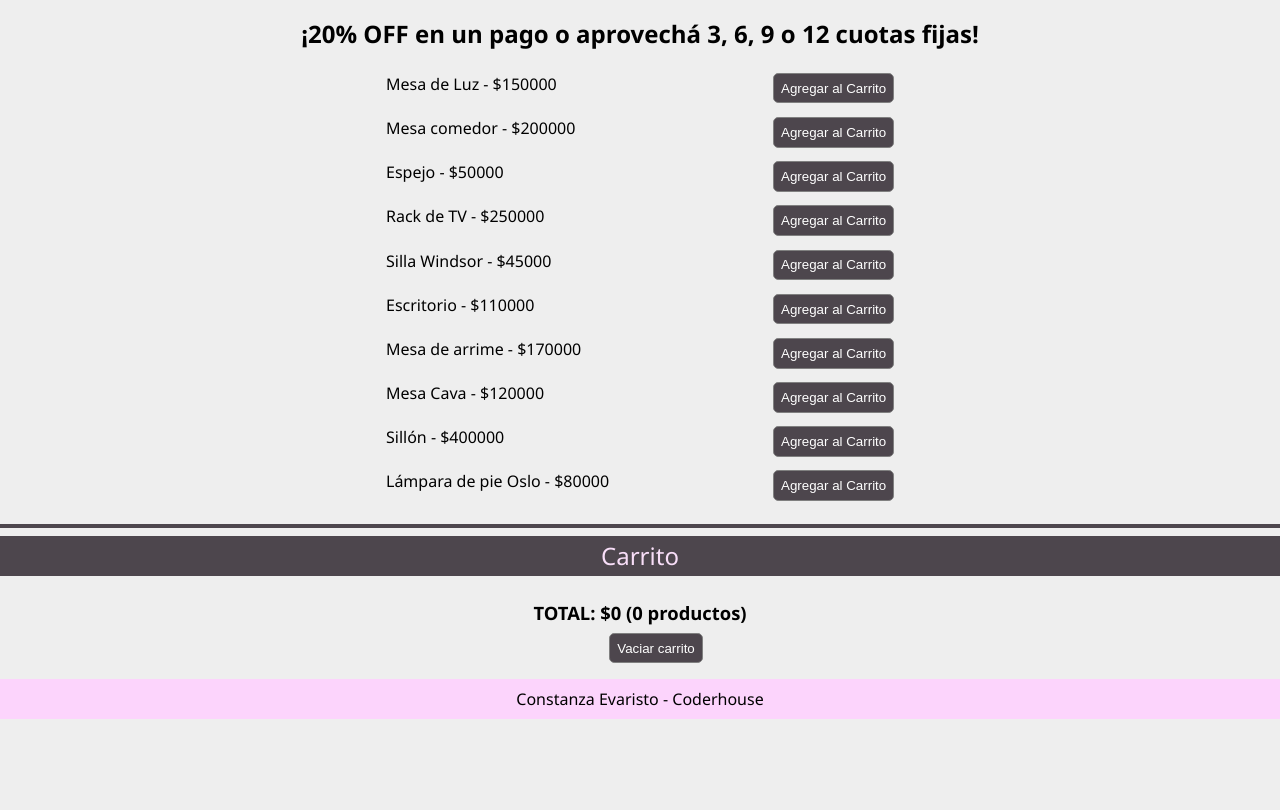
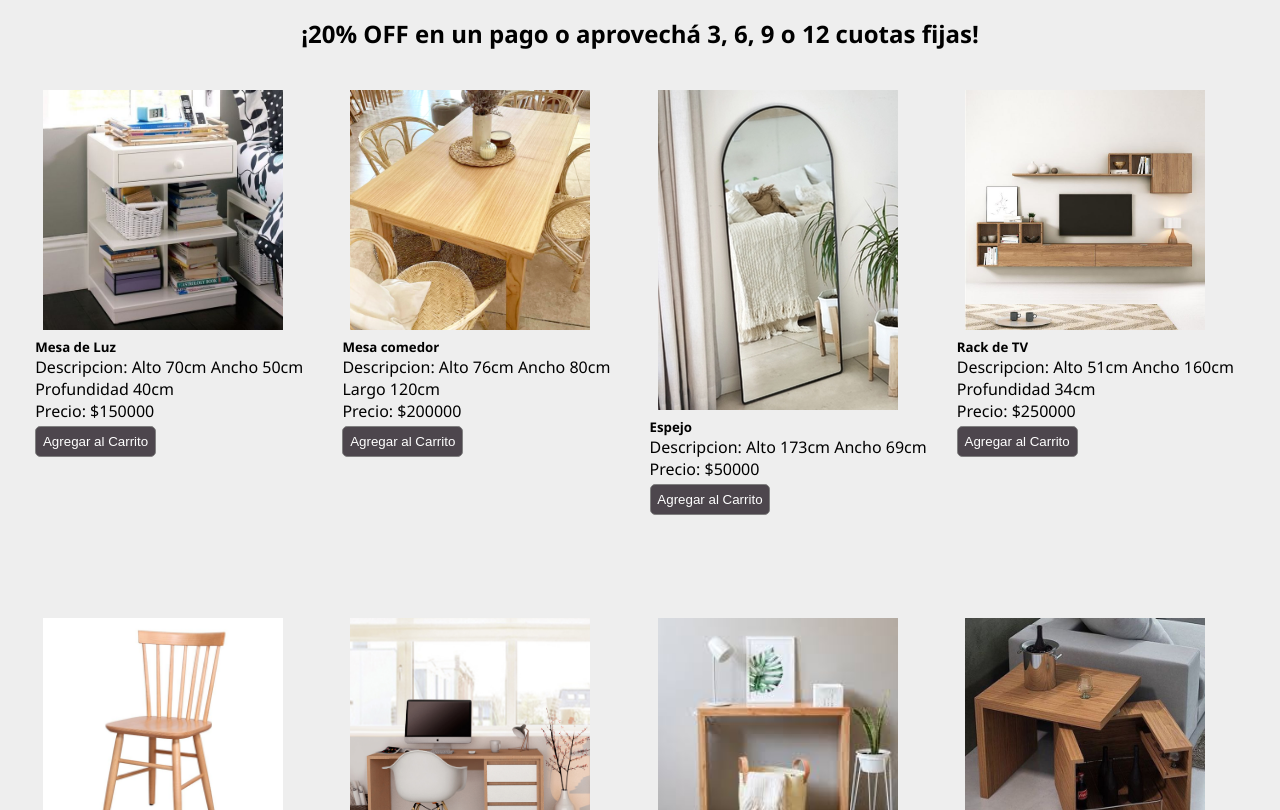
Before and after one commit to connievaristo/PreEntrega1Evaristo, a plain HTML site: page products.html in a window 1280 px wide. Shown: the part 142-952 px from the top of the page. Before the commit the page ends 861 px from the top, so only its background shows below. Drawn offline with nearby package versions, Linux system fonts and the light colour scheme; some packages are replaced by stand-ins of ours; a script that the page names is missing.

Commit message:
productosjson & librerias

```diff
--- a/css/styles.css
+++ b/css/styles.css
@@ -207,6 +207,24 @@ form input{
     font-weight: 500;
 }
 
+.tarjetas{
+    display: flex;
+    flex-direction: row;
+    justify-content: space-evenly;
+    flex-wrap: wrap;
+    gap: 1rem;
+    padding: 2rem;
+}
+
+.card{
+    align-items: center;
+}
+
+.card img{
+    width: 16rem;
+    padding: .5rem;
+}
+
 #carrito div{
     margin: 0.4rem;
 }
@@ -225,15 +243,18 @@ form input{
     margin: 0.425rem;
 }
 
-.vaciarCart, .botonGrey {
+.vaciarCart, .botonGrey, .comprar {
+    margin-top: 0.25rem;
     padding: 0.425rem;
-    margin-left:2rem;
     border-radius: 0.325rem;
     border: 0.025rem solid gray;
     background-color: #4d464d;
     color: white;
 }
 
+.swal2-confirm {
+    background-color: #4d464d !important;
+}
 
 footer {
     height: 5%;
--- a/js/index.js
+++ b/js/index.js
@@ -2,7 +2,7 @@ const containerGaleria = document.querySelector('.slide');
 const controlAnt = document.querySelector('.controlAnt');
 const controlSig = document.querySelector('.controlSig');
 const fotos = [
-    { nombre: 'Rack de TV', precio: 250000 }, { nombre: 'Mesa Cava', precio: 120000 }, { nombre: 'Sillón', precio: 400000 }, { nombre: 'Mesa de Luz', precio: 150000 }];
+    { nombre: 'Rack_de_TV',product: 'Rack de TV', precio: 250000 }, { nombre: 'Mesa_Cava', product: 'Mesa Cava', precio: 120000 }, { nombre: 'Sillon',product: 'Sillón', precio: 400000 }, { nombre: 'Mesa_de_Luz', product: "Mesa de Luz", precio: 150000 }];
 let currentIndex = 0;
 
 const formCalcularCuotas = document.getElementById('formCalcularCuotas');
@@ -20,7 +20,7 @@ function crearGaleria() {
         image.src = `img/${img.nombre}.jpg`; //Paso parámetro img
         image.alt = `img ${index + 1}`;
         const p = document.createElement('p');
-        p.textContent = `${img.nombre} - $${img.precio}`;
+        p.textContent = `${img.product} - $${img.precio}`;
         li.appendChild(image);
         li.appendChild(p);
         if (index === 0) {
--- a/js/products.js
+++ b/js/products.js
@@ -1,65 +1,40 @@
-//Agregar productos al HTML
-const productos = [{
-    id: 1,
-    product: "Mesa de Luz",
-    precio: 150000
-},
-{
-    id: 2,
-    product: "Mesa comedor",
-    precio: 200000
-},
-{
-    id: 3,
-    product: "Espejo",
-    precio: 50000
-},
-{
-    id: 4,
-    product: "Rack de TV",
-    precio: 250000
-},
-{
-    id: 5,
-    product: "Silla Windsor",
-    precio: 45000
-},
-{
-    id: 6,
-    product: "Escritorio",
-    precio: 110000
-},
-{
-    id: 7,
-    product: "Mesa de arrime",
-    precio: 170000
-},
-{
-    id: 8,
-    product: "Mesa Cava",
-    precio: 120000
-},
-{
-    id: 9,
-    product: "Sillón",
-    precio: 400000
-},
-{
-    id: 10,
-    product: "Lámpara de pie Oslo",
-    precio: 80000
+
+const cardsProd = document.getElementById('cards');
+let productos = []; // Declaro productos como una variable global
+
+//Función para traer Productos de productos.json
+const peticionProductos = async () => {
+    const respuesta = await fetch('productos.json');
+    const datos = await respuesta.json();
+    productos = datos; // Asignamos los datos a la variable global productos
+    for (let item of datos) {
+        const card = document.createElement('div');
+        card.innerHTML = `
+            <div class="card" style="width: 18rem; height: 32rem;">
+                <img class="card-img-top" src=${item.imagen} alt=${item.product} />
+                <div class="card-body">
+                    <h5>${item.product}</h5>
+                    <p class="card-text">Descripcion: ${item.descripcion}</p>
+                    <p class="card-text">Precio: $${item.precio}</p>
+                    <button href="#" class="botonGrey" onclick="addToCart(${item.id}, 1)">Agregar al Carrito</button>
+                </div>
+            </div>
+        `;
+        cardsProd.appendChild(card);
+    }
 }
-];
 
-let cart = cargarCartdeLocalStorage(); //Declaro abajo
+peticionProductos();
 
-//Función para agregar producto al carrito
+let cart = cargarCartdeLocalStorage(); // Declaro abajo
+
+// Función para agregar producto al carrito
 function addToCart(productID, cantidad) {
-    const producto = productos.find(p => p.id === productID); //Guardo al producto ahí cuando lo encuentro
-    if (!producto) { //Si no encuentro producto
+    const producto = productos.find(p => p.id === productID); // Guardo al producto ahí cuando lo encuentro
+    if (!producto) { // Si no encuentro producto
         console.error("Product not found");
         return;
-    };
+    }
 
     const cartItem = cart.find(item => item.id === productID);
 
@@ -75,66 +50,97 @@ function addToCart(productID, cantidad) {
             precioTotal: cantidad * producto.precio
         });
     }
+
+    Toastify({
+        text: "Producto agregado al carrito",
+        className: "info",
+        gravity: "bottom",
+        style: {
+          background: "#4d464d",
+        },
+        duration: 1000
+      }).showToast();
+
     guardarCartEnLocalStorage();
     renderCart();
-};
+}
 
-//Función para crear al elemento del producto para que se vea
-function renderProductos() {
-    const listaProducto = document.getElementById('sectionProd');
-    listaProducto.innerHTML = '';
-    productos.forEach(producto => {
-        const productoDiv = document.createElement('div');
-        productoDiv.innerHTML = `<p>${producto.product} - $${producto.precio}</p>
-        <button onclick="addToCart(${producto.id},1)" class="botonGrey">Agregar al Carrito</button>`;
-        listaProducto.appendChild(productoDiv);
-    });
-};
-
-//Función para crear lista  del carrito
+// Función para crear lista del carrito
 function renderCart() {
     const carritoDiv = document.getElementById('carrito');
     carritoDiv.innerHTML = '';
     cart.forEach(item => {
         const itemDiv = document.createElement('div');
-        itemDiv.innerHTML = `<p>ID: ${item.id} Nombre: ${item.product} Cantidad: ${item.cantidad} Precio total: $${item.precioTotal}</p>`;
+        itemDiv.innerHTML = `
+            <p>ID: ${item.id} Nombre: ${item.product} Cantidad: ${item.cantidad} Precio total: $${item.precioTotal}</p>`;
         carritoDiv.appendChild(itemDiv);
     });
-    const cantidadItems = cart.reduce((acumulador, item) => acumulador + item.cantidad, 0)
-    const totalItems = cart.reduce((acumulador, item) => acumulador + item.precioTotal, 0)
+
+    const cantidadItems = cart.reduce((acumulador, item) => acumulador + item.cantidad, 0);
+    const totalItems = cart.reduce((acumulador, item) => acumulador + item.precioTotal, 0);
     const totalP = document.createElement('p');
     totalP.className = 'totalCarrito';
     totalP.innerHTML = `TOTAL: $${totalItems} (${cantidadItems} productos)`;
     carritoDiv.appendChild(totalP);
 
-    const buttonLimpiar = document.createElement('button');
-    buttonLimpiar.className = 'vaciarCart';
-    buttonLimpiar.textContent = 'Vaciar carrito';
-    carritoDiv.appendChild(buttonLimpiar);
-    buttonLimpiar.addEventListener('click', limpiarCarrito);
+    //Declaro que siempre que el carrito esté vacío diga "No hay productos en el carrito"
+    if (cantidadItems === 0 && totalItems === 0) {
+        const carritoDiv = document.getElementById('carrito');
+        carritoDiv.innerHTML = 'No hay productos en el carrito'; // limpio
+    } else {
+        const buttonComprar = document.createElement('button');
+        buttonComprar.className = 'comprar';
+        buttonComprar.textContent = 'COMPRAR';
+        carritoDiv.appendChild(buttonComprar);
+        buttonComprar.addEventListener('click', () => {
+            Swal.fire({
+                title: "¿Querés finalizar tu compra?",
+                showDenyButton: true,
+                showCancelButton: false,
+                confirmButtonText: "Comprar",
+                denyButtonText: `No todavía`
+            }).then((result) => {
+                /* Read more about isConfirmed, isDenied below */
+                if (result.isConfirmed) {
+                    Swal.fire("¡Compra realizada!", "", "success");
+                    limpiarCarrito();
+                } else if (result.isDenied) {
+                    Swal.fire("Compra no realizada", "", "error");
+                }
+                ;
+            })
+
+
+        })
+
+        const buttonLimpiar = document.createElement('button');
+        buttonLimpiar.className = 'vaciarCart';
+        buttonLimpiar.textContent = 'Vaciar carrito';
+        carritoDiv.appendChild(buttonLimpiar);
+        buttonLimpiar.addEventListener('click', limpiarCarrito);
+    }
 };
 
-//Función para alamacenar carrito en el LocalStorage
+// Función para almacenar carrito en el LocalStorage
 function guardarCartEnLocalStorage() {
     localStorage.setItem('cart', JSON.stringify(cart));
-};
+}
 
-//Recupero carrito de LocalStorage
+// Recupero carrito de LocalStorage
 function cargarCartdeLocalStorage() {
     const carritoGuardado = localStorage.getItem('cart');
-    return carritoGuardado ? JSON.parse(carritoGuardado) : []; //Si carrito guardado = true, desglosa el JSON del carrito, si no cre aarray vacío.
-};
+    return carritoGuardado ? JSON.parse(carritoGuardado) : []; // Si carrito guardado = true, desglosa el JSON del carrito, si no crea array vacío.
+}
 
-//Función para limpiar carrito
+// Función para limpiar carrito
 function limpiarCarrito() {
     cart = [];
-    guardarCartEnLocalStorage(); //Guardo carrito vacío
+    guardarCartEnLocalStorage(); // Asegúrate de limpiar también en localStorage
 
     const carritoDiv = document.getElementById('carrito');
-    carritoDiv.innerHTML = 'No hay productos en el carrito'; //limpio
-};
+    carritoDiv.innerHTML = 'No hay productos en el carrito'; // limpio
+}
 
 document.addEventListener('DOMContentLoaded', () => {
-    renderProductos();
     renderCart();
 });
--- /dev/null
+++ b/productos.json
@@ -0,0 +1,71 @@
+[{
+    "id": 1,
+    "product": "Mesa de Luz",
+    "precio": 150000,
+    "descripcion": "Alto 70cm Ancho 50cm Profundidad 40cm",
+    "imagen": "img/Mesa_de_Luz.jpg"
+},
+{
+    "id": 2,
+    "product": "Mesa comedor",
+    "precio": 200000,
+    "descripcion": "Alto 76cm Ancho 80cm Largo 120cm",
+    "imagen": "img/Mesa_Comedor.jpg"
+},
+{
+    "id": 3,
+    "product": "Espejo",
+    "precio": 50000,
+    "descripcion": "Alto 173cm Ancho 69cm",
+    "imagen": "img/Espejo.jpg"
+},
+{
+    "id": 4,
+    "product": "Rack de TV",
+    "precio": 250000,
+    "descripcion": "Alto 51cm Ancho 160cm Profundidad 34cm",
+    "imagen": "img/Rack_de_TV.jpg"
+},
+{
+    "id": 5,
+    "product": "Silla Windsor",
+    "precio": 45000,
+    "descripcion": "Alto 82cm Ancho de la silla 48cm Profundidad 42cm - Ancho asiento 43 cm",
+    "imagen": "img/Silla.jpg"
+},
+{
+    "id": 6,
+    "product": "Escritorio",
+    "precio": 110000,
+    "descripcion": "Alto 780cm Ancho 60cm Largo 120cm",
+    "imagen": "img/Escritorio.jpg"
+},
+{
+    "id": 7,
+    "product": "Mesa de Arrime",
+    "precio": 170000,
+    "descripcion": "Alto 77cm Ancho 30cm Largo 120cm",
+    "imagen": "img/Mesa_Arrime.jpg"
+},
+{
+    "id": 8,
+    "product": "Mesa Cava",
+    "precio": 120000,
+    "descripcion": "Alto 60cm Ancho 45cm Profundidad 45cm",
+    "imagen": "img/Mesa_Cava.jpg"
+},
+{
+    "id": 9,
+    "product": "Sillón",
+    "precio": 400000,
+    "descripcion": "Alto 80cm Ancho 2m Profundidad 90cm",
+    "imagen": "img/Sillon.jpg"
+},
+{
+    "id": 10,
+    "product": "Lámpara de Pie Oslo",
+    "precio": 80000,
+    "descripcion": "Alto 150cm Ancho 47cm",
+    "imagen": "img/Lampara_Pie.jpg"
+}
+]
--- a/products.html
+++ b/products.html
@@ -4,6 +4,7 @@
     <meta charset="UTF-8">
     <meta name="viewport" content="width=device-width, initial-scale=1.0">
     <title>LOLA DECO</title>
+    <link rel="stylesheet" type="text/css" href="https://cdn.jsdelivr.net/npm/toastify-js/src/toastify.min.css">
     <link rel="stylesheet" href="/css/styles.css">
 </head>
 
@@ -13,6 +14,8 @@
     <main>
         <h1>Nuestros productos</h1>
         <h2>¡20% OFF en un pago o aprovechá 3, 6, 9 o 12 cuotas fijas!</h2>
+        <div class="tarjetas" id="cards"></div>
+        <ul id="listado"></ul>
         <section id="sectionProd">
         </section>
         <div class="line"></div>
@@ -21,6 +24,8 @@
     </main>
     <footer>
     </footer>
+    <script src="https://cdn.jsdelivr.net/npm/sweetalert2@11"></script> <!--Sweet Alert CDN-->
+    <script type="text/javascript" src="https://cdn.jsdelivr.net/npm/toastify-js"></script> <!--ToastifyJS-->
     <script src="js/global.js"></script>
     <script src="js/navegacion.js"></script>
     <script src="/js/products.js"></script>
```
Also changed, not shown: img/Escritorio.jpg (added), img/Espejo.jpg (added), img/Lampara_Pie.jpg (added), img/Mesa_Arrime.jpg (added), img/Mesa_Cava.jpg (renamed from img/Mesa Cava.jpg), img/Mesa_Comedor.jpg (added), img/Mesa_de_Luz.jpg (renamed from img/Mesa de Luz.jpg), img/Rack_de_TV.jpg (renamed from img/Rack de TV.jpg), img/Silla.jpg (added), img/Sillon.jpg (renamed from img/Sillón.jpg).
